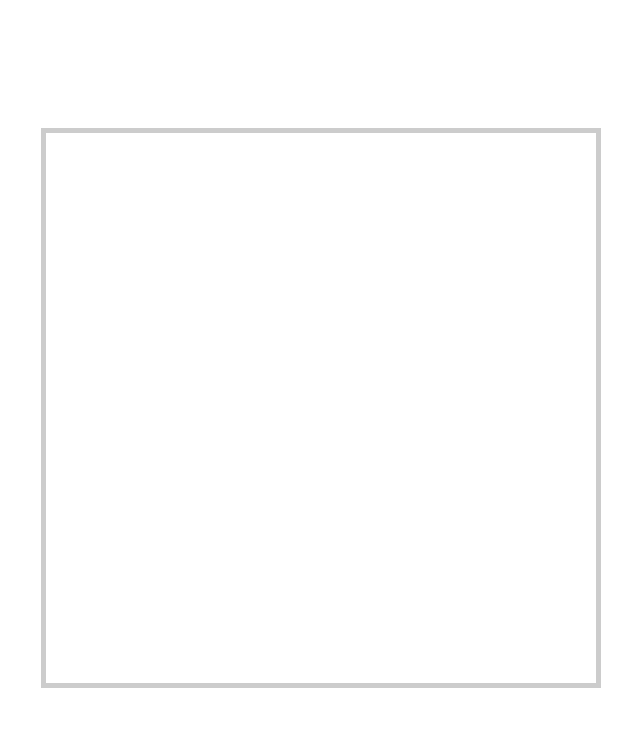
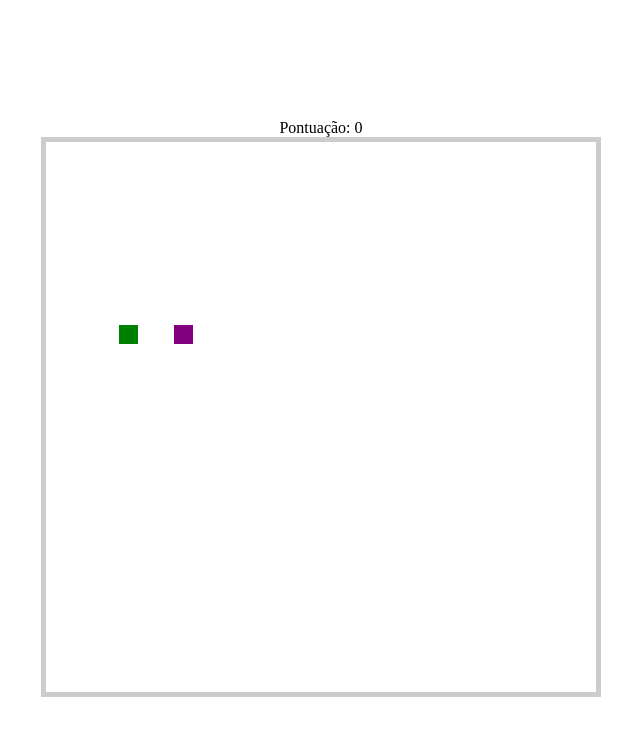
Before and after one commit to danielotaviano/snake-game, a website: page src/web/index.html in a window 1280 px wide. Shown: the whole page, without its empty margins (327-967 px from the left). Drawn offline with Linux system fonts and the light colour scheme.

Commit message:
first release

```diff
--- a/src/web/index.html
+++ b/src/web/index.html
@@ -9,10 +9,17 @@
 </head>
 
 <body>
+
   <div id="content">
-    <canvas id="screen" width="10" height="10" style="border: 5px solid #ccc"></canvas>
+    <div id="score">Pontuação: 0</div>
+    <canvas id="screen"></canvas>
   </div>
 
+  <script src="script.js"></script>
+  <script>
+    game.init('screen', 30, 30)
+    const test = game.start_game()
+  </script>
 </body>
 
 </html>
--- /dev/null
+++ b/src/web/script.js
@@ -0,0 +1,195 @@
+const utils = {
+  getRndInteger(min, max) {
+    return Math.floor(Math.random() * (max - min)) + min;
+  },
+  createObserver() {
+    class Observer {
+      constructor() {
+        this.observers = []
+      }
+
+
+      subscribe(...f) {
+        this.observers.push(...f)
+      }
+
+      unsubscribe(f) {
+        this.observers = this.observers.filter(subscribe =>
+          subscribe !== f
+        )
+      }
+
+      notify(data) {
+        this.observers.forEach(observer => observer(data))
+      }
+    }
+
+    return new Observer()
+  }
+}
+
+const game = {
+  context: null,
+  width: null,
+  height: null,
+  player: null,
+  fruit: null,
+  velocity: 160,
+  moveObserver: utils.createObserver(),
+  init(container, width, height, scoreId) {
+    const canvas = document.getElementById(container)
+    canvas.width = width;
+    canvas.height = height;
+    ctx = canvas.getContext("2d");
+    this.context = ctx
+    this.width = width;
+    this.height = height;
+  },
+  create_player(color, x, y) {
+    this.player = {
+      pos: { x, y },
+      tail: [],
+      color: color === 'green' ? 'red' : color,
+    }
+  },
+  create_fruit(x, y) {
+    this.fruit = {
+      pos: { x, y },
+      color: 'green'
+    }
+  },
+  create_events() {
+    addEventListener('keyup', e => this.moveObserver.notify(e.code))
+  },
+  moves_functions() {
+    this.moveObserver.subscribe(
+      (move) => {
+        if (move === 'ArrowUp' && this.player.direction !== 'ArrowDown') {
+          this.player.direction = move
+        }
+      },
+      (move) => {
+        if (move === 'ArrowDown' && this.player.direction !== 'ArrowUp') {
+          this.player.direction = move
+        }
+      },
+      (move) => {
+        if (move === 'ArrowLeft' && this.player.direction !== 'ArrowRight') {
+          this.player.direction = move
+        }
+      },
+      (move) => {
+        if (move === 'ArrowRight' && this.player.direction !== 'ArrowLeft') {
+          this.player.direction = move
+        }
+      },
+    )
+  },
+  draw_player() {
+    this.context.fillStyle = this.player.color
+    this.context.fillRect(this.player.pos.x, this.player.pos.y, 1, 1)
+    this.player.tail.forEach(element =>
+      this.context.fillRect(element.x, element.y, 1, 1)
+    )
+  },
+  draw_fruit() {
+    this.context.fillStyle = this.fruit.color
+    this.context.fillRect(this.fruit.pos.x, this.fruit.pos.y, 1, 1)
+  },
+  draw_game() {
+    this.draw_fruit()
+    this.draw_player()
+  },
+  move_player() {
+    if (this.player.direction === 'ArrowUp') this.player.pos.y -= 1
+    if (this.player.direction === 'ArrowDown') this.player.pos.y += 1
+    if (this.player.direction === 'ArrowLeft') this.player.pos.x -= 1
+    if (this.player.direction === 'ArrowRight') this.player.pos.x += 1
+  },
+  verify_border() {
+
+    if (this.player.pos.x >= this.width) this.player.pos.x = 0
+    if (this.player.pos.x < 0) this.player.pos.x = this.width
+    if (this.player.pos.y >= this.height) this.player.pos.y = 0
+    if (this.player.pos.y < 0) this.player.pos.y = this.height
+
+  },
+  verify_colision() {
+    this.player.tail.forEach(element => {
+      if (this.player.pos.x === element.x && this.player.pos.y === element.y) {
+        this.restart_game()
+      }
+    })
+  },
+  add_in_tail() {
+    if (!this.player.tail.length) {
+      return this.player.tail.push({
+        x: this.player.pos.x,
+        y: this.player.pos.y
+      })
+    }
+    return this.player.tail.push({
+      x: this.player.tail[this.player.tail.length - 1].x,
+      y: this.player.tail[this.player.tail.length - 1].y
+    })
+  },
+  update_tail() {
+    for (let i = this.player.tail.length - 1; i > 0; i--) {
+      this.player.tail[i].x = this.player.tail[i - 1].x
+      this.player.tail[i].y = this.player.tail[i - 1].y
+    }
+  },
+  render() {
+    this.context.clearRect(0, 0, this.width, this.height)
+    if (this.player.tail.length) {
+      this.update_tail()
+      this.player.tail[0].x = this.player.pos.x
+      this.player.tail[0].y = this.player.pos.y
+    }
+    this.move_player()
+    this.verify_colision()
+    if (this.player.pos.x === this.fruit.pos.x &&
+      this.player.pos.y === this.fruit.pos.y
+    ) {
+      this.add_in_tail()
+      document.getElementById('score').textContent =
+        `Pontuação: ${this.player.tail.length}`
+      this.create_fruit(
+        utils.getRndInteger(1, this.width - 1),
+        utils.getRndInteger(1, this.height - 1)
+      )
+      this.velocity = 0.96 * this.velocity
+    }
+    this.verify_border()
+    this.draw_game()
+
+
+    setTimeout(() => this.render(), this.velocity)
+  },
+  restart_game() {
+    this.create_player(
+      'purple', utils.getRndInteger(1, this.width),
+      utils.getRndInteger(1, this.height)
+    )
+    this.create_fruit(
+      utils.getRndInteger(1, this.width),
+      utils.getRndInteger(1, this.height)
+    )
+    document.getElementById('score').textContent =
+      `Pontuação: ${this.player.tail.length}`
+    this.velocity = 160
+  },
+  start_game() {
+    this.create_player(
+      'purple', utils.getRndInteger(1, this.width),
+      utils.getRndInteger(1, this.height)
+    )
+    this.create_fruit(
+      utils.getRndInteger(1, this.width),
+      utils.getRndInteger(1, this.height)
+    )
+    this.create_events()
+    this.moves_functions()
+    return setTimeout(() => this.render(), this.velocity)
+  },
+}
--- a/src/web/styles.css
+++ b/src/web/styles.css
@@ -1,12 +1,14 @@
 body, html {
   height: 100%;
   width: 100%;
+  overflow: hidden;
 }
 
 #content {
   height: 100%;
   width: 100%;
   display: flex;
+  flex-direction:column;
   align-items: center;
   justify-content: center;
 }
@@ -14,4 +16,8 @@ body, html {
 #screen {
   width: 550px;
   height: 550px;
+  border: 5px solid #ccc;
+  image-rendering: pixelated;
+  image-rendering: crisp-edges;
+  image-rendering: -moz-crisp-edges;
 }
```
Also changed, not shown: package.json (added, +10 -0 lines), 2 other files.
